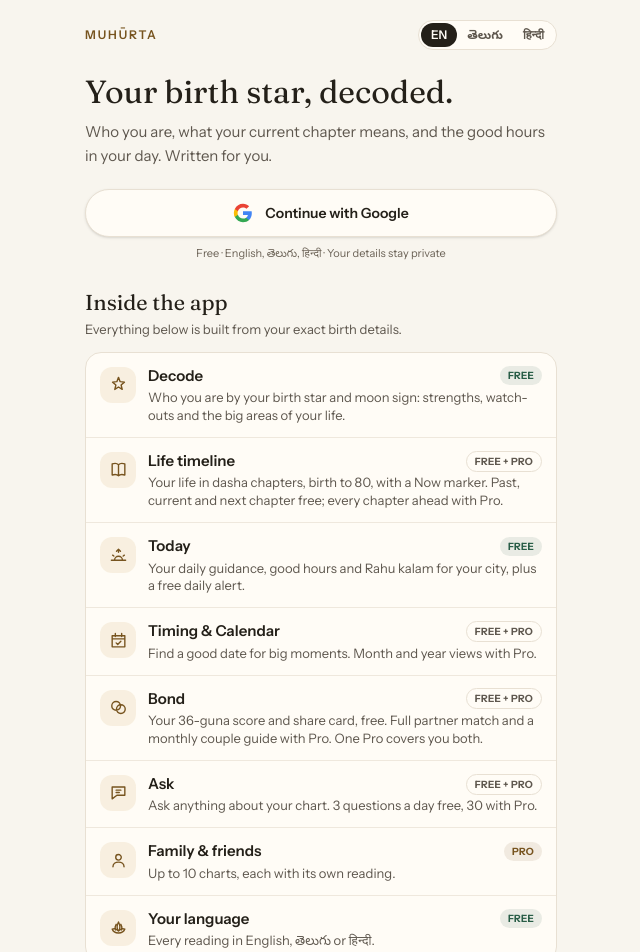
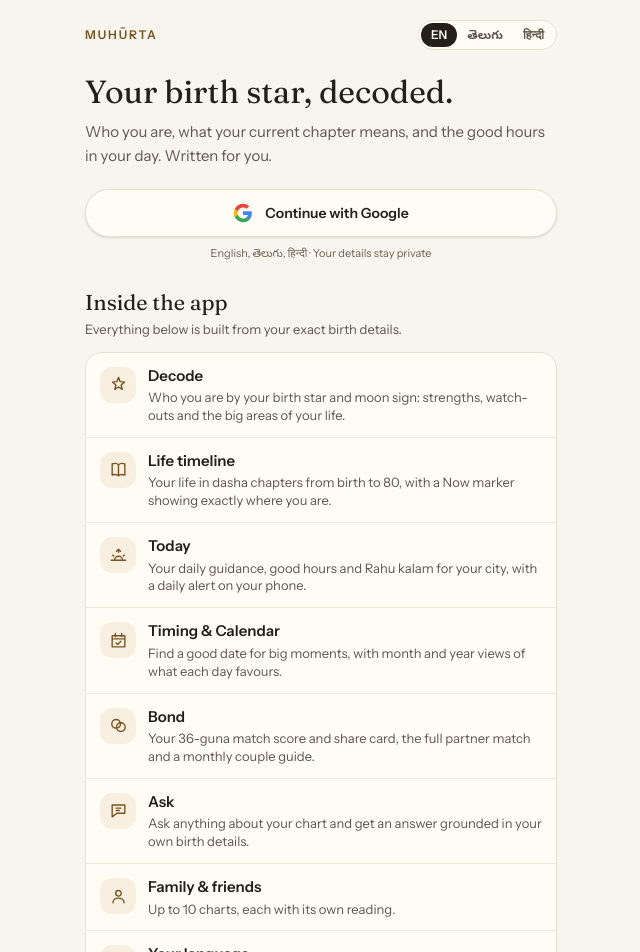
Before and after one commit to prasanthkuna/muhurtha, a Next.js app in the folder pwa/: page /welcome in a window 1280 px wide. Shown: the top 952 px of the page, without its empty margins (319-959 px from the left). Built offline with nearby package versions, Linux system fonts and the light colour scheme; no server answers; a web font is replaced by a local one.

Commit message:
Welcome: drop all Free/Pro tags, price line and free/Pro wording (te/en/hi, CTA, reassure, meta); feature copy says what each gives

```diff
--- a/pwa/src/app/welcome/page.tsx
+++ b/pwa/src/app/welcome/page.tsx
@@ -6,10 +6,10 @@ import { AttributionCapture } from "@/components/share/attribution-capture";
 export const metadata: Metadata = {
   title: "Muhūrta — your birth star, decoded",
   description:
-    "Your birth star decoded, your life in chapters from birth to 80, today's good hours for your city, and a 36-guna match. In English, తెలుగు and हिन्दी. Free.",
+    "Your birth star decoded, your life in chapters from birth to 80, today's good hours for your city, and a 36-guna match. In English, తెలుగు and हिन्दी.",
   openGraph: {
     title: "Muhūrta — your birth star, decoded",
-    description: "Decode, Life, Today, Bond and Ask. In English, తెలుగు, हिन्दी. Free.",
+    description: "Decode, Life, Today, Bond and Ask. In English, తెలుగు, हिन्दी.",
     images: [{ url: "/icons/icon-512.png", width: 512, height: 512 }],
   },
 };
--- a/pwa/src/app/welcome/welcome-client.tsx
+++ b/pwa/src/app/welcome/welcome-client.tsx
@@ -104,19 +104,18 @@ function SampleCard({ p }: { p: PublicPanchang | null }) {
   );
 }
 
-type Tier = "free" | "pro" | "freePro";
-const FEATURES: { key: string; glyph: GlyphName; tier: Tier }[] = [
-  { key: "decode", glyph: "decode", tier: "free" },
-  { key: "life", glyph: "chapter", tier: "freePro" },
-  { key: "today", glyph: "sunrise", tier: "free" },
-  { key: "calendar", glyph: "findDate", tier: "freePro" },
-  { key: "bond", glyph: "bond", tier: "freePro" },
-  { key: "ask", glyph: "ask", tier: "freePro" },
-  { key: "family", glyph: "friend", tier: "pro" },
-  { key: "lang", glyph: "lotus", tier: "free" },
+const FEATURES: { key: string; glyph: GlyphName }[] = [
+  { key: "decode", glyph: "decode" },
+  { key: "life", glyph: "chapter" },
+  { key: "today", glyph: "sunrise" },
+  { key: "calendar", glyph: "findDate" },
+  { key: "bond", glyph: "bond" },
+  { key: "ask", glyph: "ask" },
+  { key: "family", glyph: "friend" },
+  { key: "lang", glyph: "lotus" },
 ];
 
-/** What you get inside: honest Free / Pro marks, compact rows that fit a 360px screen. */
+/** What you get inside: compact rows that fit a 360px screen. */
 function InsideApp() {
   const { t } = useLocale();
   return (
@@ -132,23 +131,12 @@ function InsideApp() {
             <div className="min-w-0 flex-1">
               <div className="flex items-center justify-between gap-2">
                 <p className="text-[15px] font-semibold text-ink">{t(`welcome.f.${f.key}`)}</p>
-                <span
-                  className={cn(
-                    "shrink-0 rounded-full px-2 py-0.5 text-[10px] font-bold uppercase tracking-wide",
-                    f.tier === "free" && "bg-success-ink/10 text-success-ink",
-                    f.tier === "pro" && "bg-gold-text/10 text-gold-text",
-                    f.tier === "freePro" && "border border-line text-ink-secondary",
-                  )}
-                >
-                  {t(`welcome.${f.tier}`)}
-                </span>
               </div>
               <p className="mt-0.5 text-[13px] leading-snug text-ink-secondary">{t(`welcome.fs.${f.key}`)}</p>
             </div>
           </li>
         ))}
       </ul>
-      <p className="mt-3 text-center text-xs font-semibold text-ink">{t("welcome.priceLine")}</p>
     </section>
   );
 }
--- a/pwa/src/lib/messages-welcome.ts
+++ b/pwa/src/lib/messages-welcome.ts
@@ -6,27 +6,23 @@ export const WELCOME: Record<AppLocale, Record<string, string>> = {
   en: {
     "welcome.inside": "Inside the app",
     "welcome.insideSub": "Everything below is built from your exact birth details.",
-    "welcome.free": "Free",
-    "welcome.pro": "Pro",
-    "welcome.freePro": "Free + Pro",
     "welcome.f.decode": "Decode",
     "welcome.fs.decode": "Who you are by your birth star and moon sign: strengths, watch-outs and the big areas of your life.",
     "welcome.f.life": "Life timeline",
-    "welcome.fs.life": "Your life in dasha chapters, birth to 80, with a Now marker. Past, current and next chapter free; every chapter ahead with Pro.",
+    "welcome.fs.life": "Your life in dasha chapters from birth to 80, with a Now marker showing exactly where you are.",
     "welcome.f.today": "Today",
-    "welcome.fs.today": "Your daily guidance, good hours and Rahu kalam for your city, plus a free daily alert.",
+    "welcome.fs.today": "Your daily guidance, good hours and Rahu kalam for your city, with a daily alert on your phone.",
     "welcome.f.calendar": "Timing & Calendar",
-    "welcome.fs.calendar": "Find a good date for big moments. Month and year views with Pro.",
+    "welcome.fs.calendar": "Find a good date for big moments, with month and year views of what each day favours.",
     "welcome.f.bond": "Bond",
-    "welcome.fs.bond": "Your 36-guna score and share card, free. Full partner match and a monthly couple guide with Pro. One Pro covers you both.",
+    "welcome.fs.bond": "Your 36-guna match score and share card, the full partner match and a monthly couple guide.",
     "welcome.f.ask": "Ask",
-    "welcome.fs.ask": "Ask anything about your chart. 3 questions a day free, 30 with Pro.",
+    "welcome.fs.ask": "Ask anything about your chart and get an answer grounded in your own birth details.",
     "welcome.f.family": "Family & friends",
     "welcome.fs.family": "Up to 10 charts, each with its own reading.",
     "welcome.f.lang": "Your language",
     "welcome.fs.lang": "Every reading in English, తెలుగు or हिन्दी.",
-    "welcome.priceLine": "Free forever. Pro is ₹99/month or ₹499/year.",
-    "welcome.ctaEnd": "Get my reading, free",
+    "welcome.ctaEnd": "Get my reading",
     "onboarding.changeLang": "Change",
     "onboarding.generatingSub": "Reading the sky at the moment you were born…",
     "welcome.teaserTitle": "Find your birth star in 10 seconds",
@@ -42,7 +38,7 @@ export const WELCOME: Record<AppLocale, Record<string, string>> = {
     "welcome.teaserFailed": "Couldn't read that date. Try again in a moment.",
     "welcome.or": "or",
     "welcome.google": "Continue with Google",
-    "welcome.reassure": "Free · English, తెలుగు, हिन्दी · Your details stay private",
+    "welcome.reassure": "English, తెలుగు, हिन्दी · Your details stay private",
     "welcome.tilesTitle": "What you get",
     "welcome.tile.decode": "Decode your star",
     "welcome.tile.today": "Today's good hours",
@@ -95,27 +91,23 @@ export const WELCOME: Record<AppLocale, Record<string, string>> = {
   te: {
     "welcome.inside": "App లోపల ఏముంది 👇",
     "welcome.insideSub": "అన్నీ మీ exact birth details తోనే, generic horoscope కాదు.",
-    "welcome.free": "Free",
-    "welcome.pro": "Pro",
-    "welcome.freePro": "Free + Pro",
     "welcome.f.decode": "Decode",
     "welcome.fs.decode": "మీ star, రాశి బట్టి మీరు ఎలాంటోళ్లు: strengths, జాగ్రత్తలు, life లో పెద్ద areas. Full clarity 🔥",
     "welcome.f.life": "Life timeline",
-    "welcome.fs.life": "పుట్టినప్పటి నుంచి 80 వరకు మీ life dasha chapters లో, 'Now' marker తో. Past, ఇప్పటిది, next chapter free; ముందున్నవన్నీ Pro లో.",
+    "welcome.fs.life": "పుట్టినప్పటి నుంచి 80 వరకు మీ life dasha chapters లో. 'Now' marker తో మీరు ఇప్పుడు ఎక్కడున్నారో క్లియర్ గా 📍",
     "welcome.f.today": "Today",
-    "welcome.fs.today": "రోజూ మీ guidance, మీ ఊరికి మంచి టైమ్, రాహు కాలం. రోజూ free alert కూడా 🔔",
+    "welcome.fs.today": "రోజూ మీ guidance, మీ ఊరికి మంచి టైమ్, రాహు కాలం. రోజూ phone కి alert కూడా 🔔",
     "welcome.f.calendar": "Timing & Calendar",
-    "welcome.fs.calendar": "పెద్ద పనులకి మంచి date వెతుక్కోండి. Month, year view Pro లో.",
+    "welcome.fs.calendar": "పెద్ద పనులకి మంచి date వెతుక్కోండి. Month, year view లో ఏ రోజు దేనికి సెట్ అవుతుందో చూడండి.",
     "welcome.f.bond": "Bond",
-    "welcome.fs.bond": "36 గుణాల score + share card free. Full partner match, monthly couple guide Pro లో. ఒక్క Pro ఇద్దరికీ సరిపోతుంది 💑",
+    "welcome.fs.bond": "36 గుణాల match score + share card, full partner match, ప్రతి నెలా couple guide 💑",
     "welcome.f.ask": "Ask",
-    "welcome.fs.ask": "మీ chart గురించి ఏదైనా అడగండి. రోజుకి 3 free, Pro లో 30.",
+    "welcome.fs.ask": "మీ chart గురించి ఏదైనా అడగండి. మీ birth details బట్టే answer, generic కాదు.",
     "welcome.f.family": "Family & friends",
     "welcome.fs.family": "10 మంది వరకు charts, ఒక్కొక్కరికి సెపరేట్ reading.",
     "welcome.f.lang": "మీ భాషలో",
     "welcome.fs.lang": "Reading అంతా తెలుగులో, English లో లేదా हिन्दी లో.",
-    "welcome.priceLine": "ఎప్పటికీ Free. Pro ₹99/నెల లేదా ₹499/year.",
-    "welcome.ctaEnd": "నా reading చూపించు, free",
+    "welcome.ctaEnd": "నా reading చూపించు",
     "onboarding.changeLang": "మార్చండి",
     "onboarding.generatingSub": "మీరు పుట్టిన క్షణంలో ఆకాశం ఎలా ఉందో చూస్తున్నాం…",
     "welcome.teaserTitle": "మీ star ఏంటో 10 సెకన్లలో చూడండి",
@@ -131,7 +123,7 @@ export const WELCOME: Record<AppLocale, Record<string, string>> = {
     "welcome.teaserFailed": "ఆ తేదీ చదవలేకపోయాం. కాసేపాగి మళ్లీ ట్రై చేయండి.",
     "welcome.or": "లేదా",
     "welcome.google": "Google తో కంటిన్యూ",
-    "welcome.reassure": "Free · తెలుగులోనే full reading · మీ details సేఫ్",
+    "welcome.reassure": "తెలుగులోనే full reading · మీ details సేఫ్",
     "welcome.tilesTitle": "మీకు దొరికేవి",
     "welcome.tile.decode": "Decode: మీ star కథ",
     "welcome.tile.today": "Today: మంచి టైమ్",
@@ -186,27 +178,23 @@ export const WELCOME: Record<AppLocale, Record<string, string>> = {
   hi: {
     "welcome.inside": "App में आपको क्या मिलेगा",
     "welcome.insideSub": "सब कुछ आपकी सही जन्म details से बनता है।",
-    "welcome.free": "Free",
-    "welcome.pro": "Pro",
-    "welcome.freePro": "Free + Pro",
     "welcome.f.decode": "Decode",
     "welcome.fs.decode": "नक्षत्र और राशि से आप कौन हैं: आपकी ताक़त, किन बातों से बचें, और ज़िंदगी के बड़े पहलू।",
     "welcome.f.life": "Life timeline",
-    "welcome.fs.life": "जन्म से 80 तक आपकी ज़िंदगी दशा chapters में, 'Now' marker के साथ। पिछला, अभी का और अगला chapter free; आगे के सारे Pro में।",
+    "welcome.fs.life": "जन्म से 80 तक आपकी ज़िंदगी दशा chapters में, 'Now' marker बताता है कि आप अभी कहाँ हैं।",
     "welcome.f.today": "Today",
-    "welcome.fs.today": "रोज़ का मार्गदर्शन, आपके शहर का अच्छा समय और राहु काल, साथ में रोज़ का free alert।",
+    "welcome.fs.today": "रोज़ का मार्गदर्शन, आपके शहर का अच्छा समय और राहु काल, साथ में रोज़ phone पर alert।",
     "welcome.f.calendar": "Timing & Calendar",
-    "welcome.fs.calendar": "बड़े कामों के लिए अच्छी तारीख़ खोजें। Month और year view Pro में।",
+    "welcome.fs.calendar": "बड़े कामों के लिए अच्छी तारीख़ खोजें, month और year view में देखें कौन सा दिन किस काम के लिए अच्छा है।",
     "welcome.f.bond": "Bond",
-    "welcome.fs.bond": "36 गुण score और share card free। पूरा partner match और हर महीने की couple guide Pro में। एक Pro दोनों के लिए।",
+    "welcome.fs.bond": "36 गुण match score और share card, पूरा partner match और हर महीने की couple guide।",
     "welcome.f.ask": "Ask",
-    "welcome.fs.ask": "अपनी कुंडली के बारे में कुछ भी पूछें। रोज़ 3 सवाल free, Pro में 30।",
+    "welcome.fs.ask": "अपनी कुंडली के बारे में कुछ भी पूछें, जवाब आपकी अपनी जन्म details से।",
     "welcome.f.family": "Family & friends",
     "welcome.fs.family": "10 तक charts, हर एक की अपनी reading।",
     "welcome.f.lang": "आपकी भाषा में",
     "welcome.fs.lang": "पूरी reading हिन्दी, English या తెలుగు में।",
-    "welcome.priceLine": "हमेशा Free। Pro ₹99/महीना या ₹499/साल।",
-    "welcome.ctaEnd": "मेरी reading देखें, free",
+    "welcome.ctaEnd": "मेरी reading देखें",
     "onboarding.changeLang": "बदलें",
     "onboarding.generatingSub": "आपके जन्म के पल का आसमान पढ़ रहे हैं…",
     "welcome.teaserTitle": "अपना नक्षत्र 10 सेकंड में जानें",
@@ -222,7 +210,7 @@ export const WELCOME: Record<AppLocale, Record<string, string>> = {
     "welcome.teaserFailed": "यह तारीख़ नहीं पढ़ पाए। थोड़ी देर में फिर कोशिश करें।",
     "welcome.or": "या",
     "welcome.google": "Google से जारी रखें",
-    "welcome.reassure": "Free · हिन्दी में पूरी reading · आपकी details safe",
+    "welcome.reassure": "हिन्दी में पूरी reading · आपकी details safe",
     "welcome.tilesTitle": "आपको क्या मिलेगा",
     "welcome.tile.decode": "Decode: आपका नक्षत्र",
     "welcome.tile.today": "Today: आज का अच्छा समय",
```
